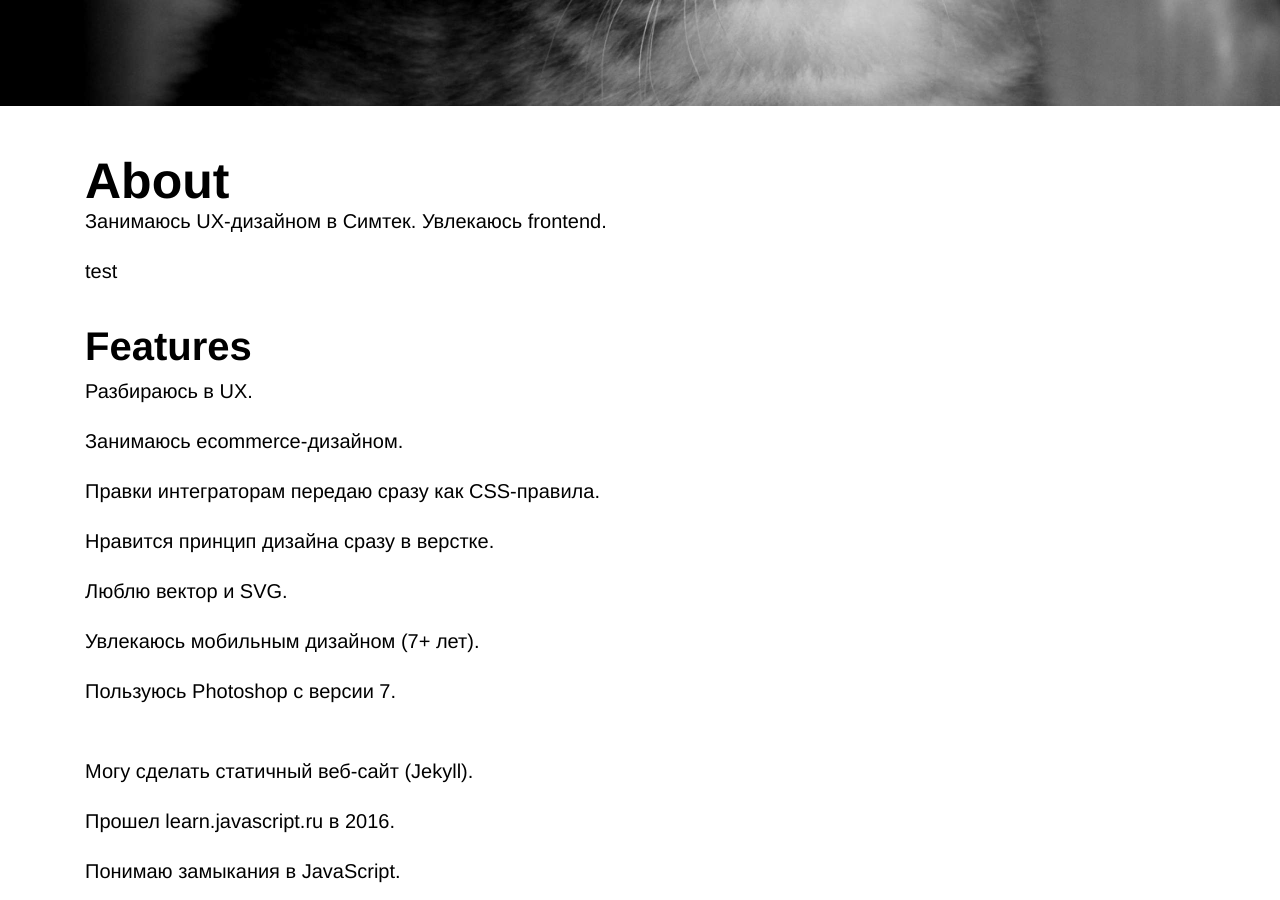
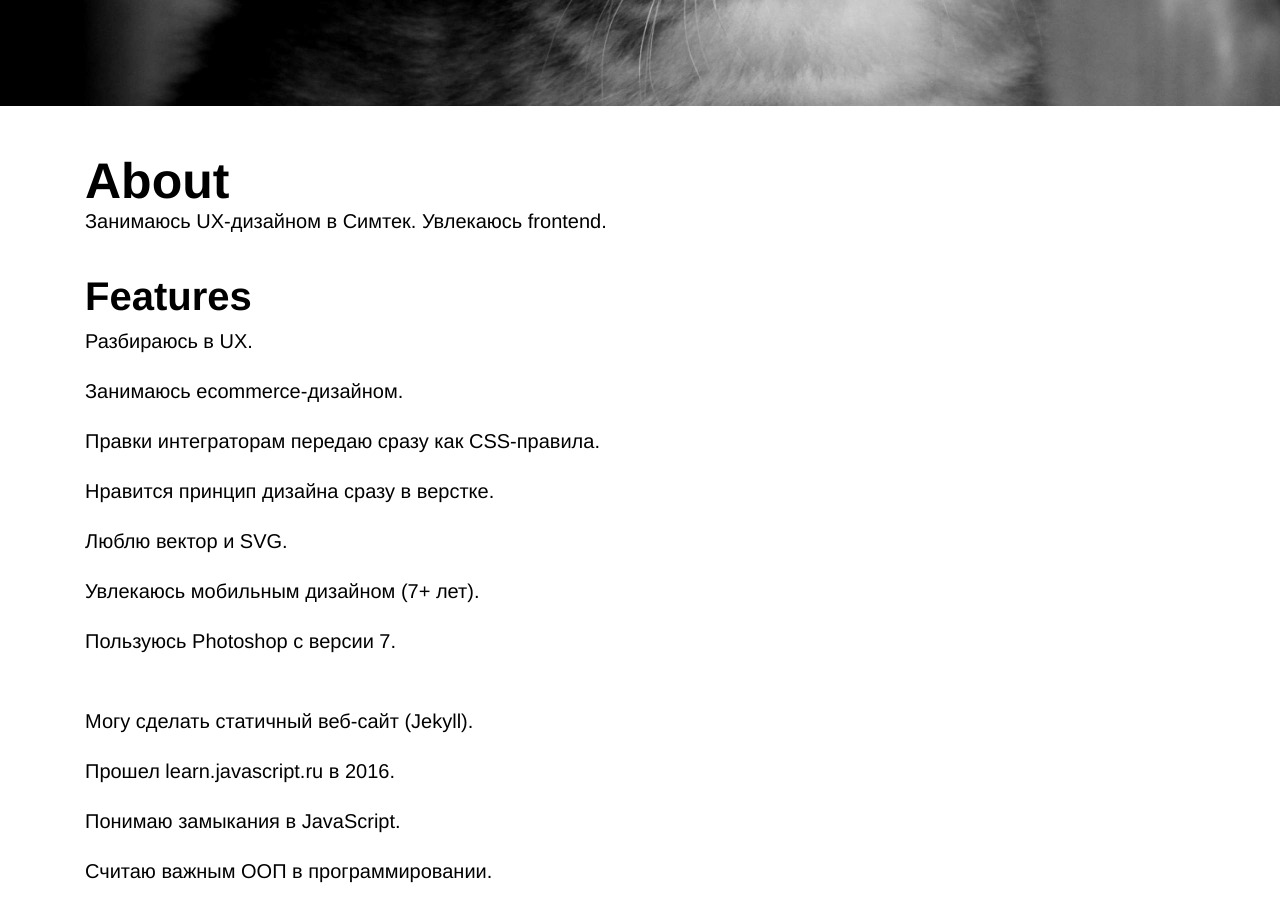
Before and after one commit to andreivoronin/stagingblog, a Jekyll site: the page built from docs/about.html, in a window 1280 px wide and 900 px high, scrolled down 564 px. Built offline with Jekyll 4.4.1, drawn with Linux system fonts in a browser that asks for light colours.

Commit message:
[~] Twitter stats updated.

```diff
--- a/docs/_includes/author.html
+++ b/docs/_includes/author.html
@@ -31,15 +31,15 @@
           </a>
           <a href="https://twitter.com/{{ site.twitter.username }}" class="author-stats-number" target="_blank">
             <div class="author-stats-number-label">Tweets</div>
-            <div class="author-stats-number-value">3855</div>
+            <div class="author-stats-number-value">6383</div>
           </a>
           <a href="https://twitter.com/{{ site.twitter.username }}/following" class="author-stats-number" target="_blank">
             <div class="author-stats-number-label">Following</div>
-            <div class="author-stats-number-value">59</div>
+            <div class="author-stats-number-value">227</div>
           </a>
           <a href="https://twitter.com/{{ site.twitter.username }}/followers" class="author-stats-number" target="_blank">
             <div class="author-stats-number-label">Followers</div>
-            <div class="author-stats-number-value">232</div>
+            <div class="author-stats-number-value">422</div>
           </a>
         </div>
         <a href="https://twitter.com/intent/follow/?screen_name={{ site.twitter.username }}" target="_blank" class="btn author-follow">Follow</a>
--- a/docs/about.html
+++ b/docs/about.html
@@ -6,7 +6,7 @@
 ---
 <div class="page">
     <p>Занимаюсь UX-дизайном в Симтек. Увлекаюсь frontend.</p>
-    <p>test</p>
+    <p></p>
 
     <h2>Features</h2>
     <p>Разбираюсь в UX.</p>
```
